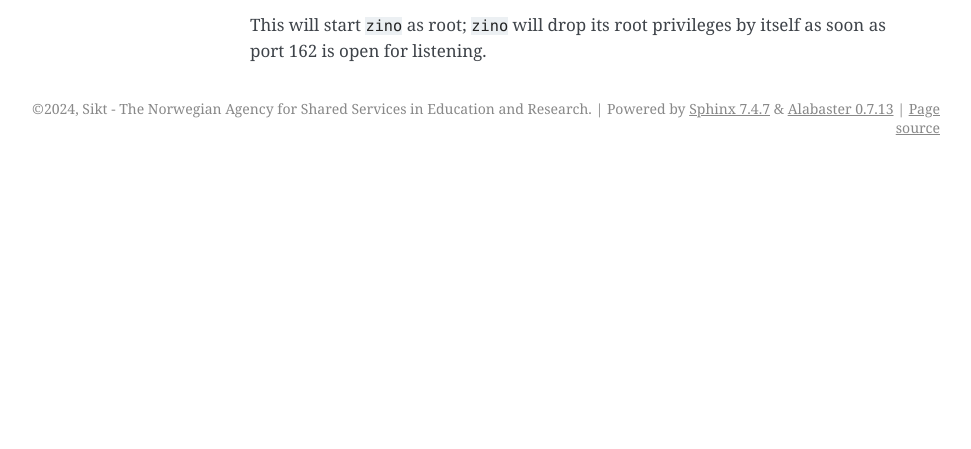
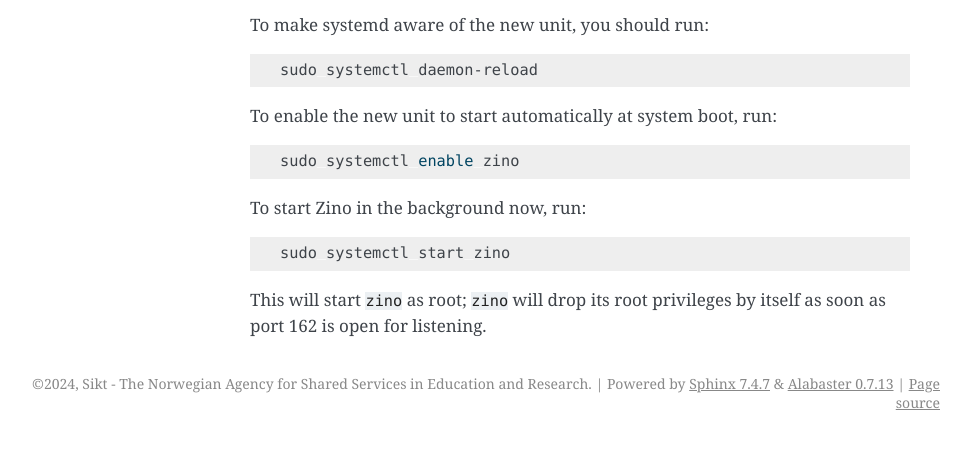
Before and after one commit to Uninett/zino, a Sphinx documentation site: the page built from docs/howtos/controlling-zino-with-systemd.rst, in a window 1280 px wide, cut to the strip 409-858 px from the top of the page. Shown: the whole strip, without its empty margins (170-1141 px from the left). Built offline with Sphinx 7.4.7, drawn with Linux system fonts in a browser that asks for light colours; pages that are not in the unit, such as notebooks, are missing from menus.

Commit message:
Use smaller teaspoon for how to use systemd

```diff
--- a/docs/howtos/controlling-zino-with-systemd.rst
+++ b/docs/howtos/controlling-zino-with-systemd.rst
@@ -12,5 +12,23 @@ Copy the :download:`zino.service.example`_ file, reproduced below, to ``/etc/sys
 
 .. literalinclude:: zino.service.example
 
+To make systemd aware of the new unit, you should run:
+
+.. code-block:: sh
+
+    sudo systemctl daemon-reload
+
+To enable the new unit to start automatically at system boot, run:
+
+.. code-block:: sh
+
+    sudo systemctl enable zino
+
+To start Zino in the background now, run:
+
+.. code-block:: sh
+
+    sudo systemctl start zino
+
 This will start ``zino`` as root; ``zino`` will drop its root privileges by
 itself as soon as port 162 is open for listening.
```
